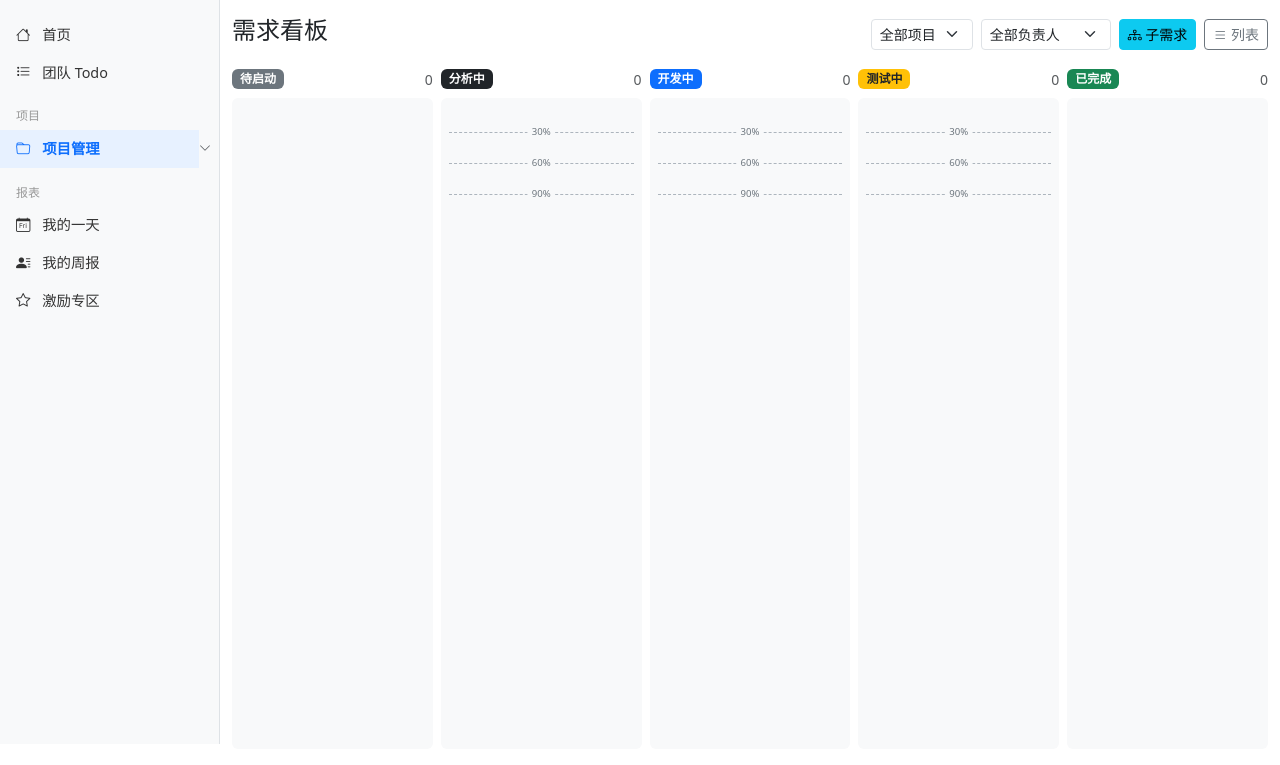
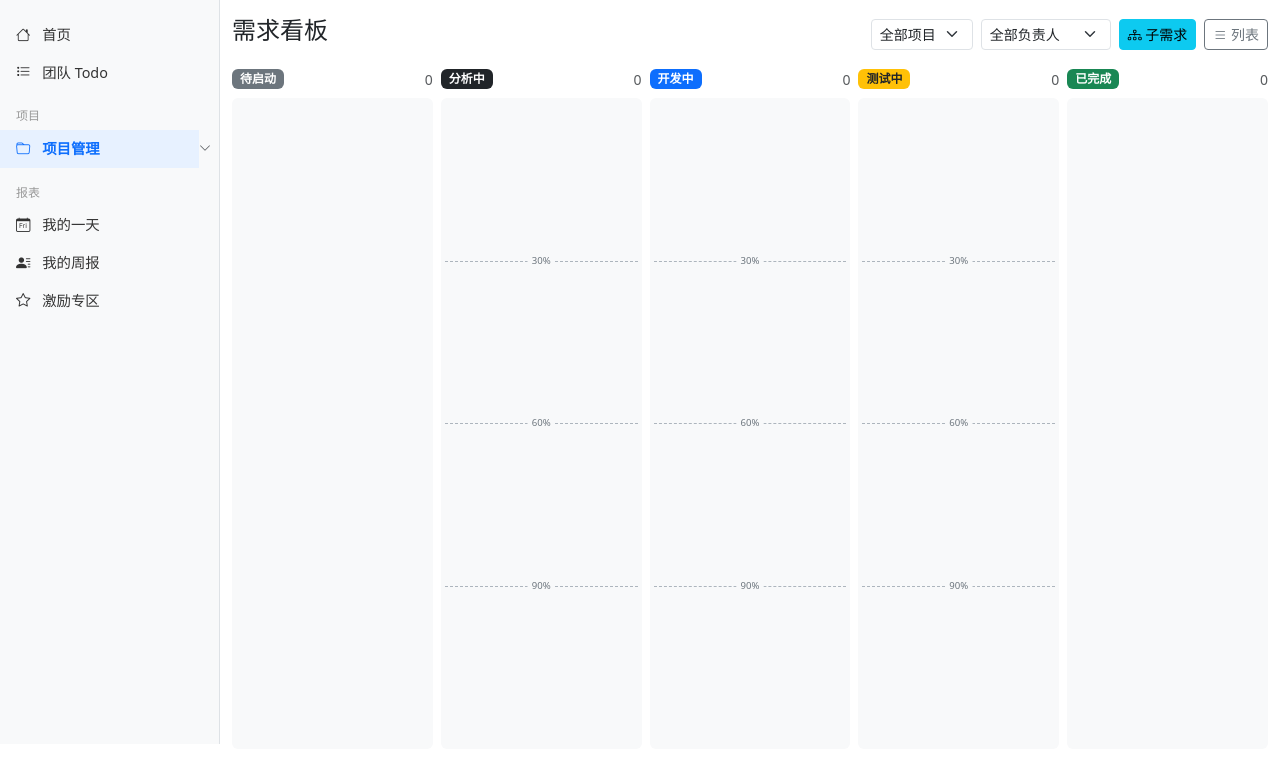
Before and after one commit to xshii/ReqSysAI, a Flask app: page /requirements/board in a window 1280 px wide. Shown: the part 56-821 px from the top of the page. Run offline with Flask 3, Linux system fonts and the light colour scheme; the visitor is signed in with stand-in values (Sample User, id 1); data comes from the database, SQL or seed files in the repository; data that the repository does not hold is empty; some libraries are stand-ins or nearby versions.

Commit message:
fix: 看板30%/60%/90%分隔线改为绝对定位overlay
分隔线不再参与内容流，固定在列高25%/50%/75%位置
卡片多少都不会遮挡刻度线

Co-Authored-By: Claude Opus 4.6 (1M context) <noreply@anthropic.com>

```diff
--- a/app/templates/requirement/board.html
+++ b/app/templates/requirement/board.html
@@ -7,8 +7,8 @@
 .kanban-col { display:flex;flex-direction:column;height:100%;overflow-y:auto; }
 .pct-zone { min-height:30px;position:relative; }
 .pct-zone.drag-target { background:rgba(13,110,253,.06); }
-.pct-divider { border-top:1px dashed #adb5bd;position:relative;margin:0 4px; }
-.pct-divider span { position:absolute;top:-8px;left:50%;transform:translateX(-50%);background:#f8f9fa;padding:0 4px;font-size:.6em;color:#6c757d; }
+.pct-overlay { position:absolute;left:4px;right:4px;border-top:1px dashed #adb5bd;pointer-events:none;z-index:3; }
+.pct-overlay span { position:absolute;top:-8px;left:50%;transform:translateX(-50%);background:#f8f9fa;padding:0 4px;font-size:.6em;color:#6c757d; }
 .kanban-card { cursor: grab; transition: transform 0.1s; }
 .kanban-card:active { cursor: grabbing; transform: scale(0.97); }
 .kanban-card.drag-over { border-top: 3px solid #0d6efd; }
@@ -46,10 +46,12 @@
             <span class="text-muted small">{{ reqs | length }}</span>
         </div>
         {% set has_zones = status not in ('pending_review', 'done') %}
-        <div class="kanban-col rounded p-1 bg-light" data-status="{{ status }}">
+        <div class="kanban-col rounded p-1 bg-light" data-status="{{ status }}" style="position:relative;">
             {% if has_zones %}
+                <div class="pct-overlay" style="top:25%;"><span>30%</span></div>
+                <div class="pct-overlay" style="top:50%;"><span>60%</span></div>
+                <div class="pct-overlay" style="top:75%;"><span>90%</span></div>
                 {% for z in [0, 30, 60, 90] %}
-                {% if z > 0 %}<div class="pct-divider"><span>{{ z }}%</span></div>{% endif %}
                 <div class="pct-zone" data-status="{{ status }}" data-pct="{{ z }}"
                      ondragover="onDragOver(event)" ondragenter="onZoneEnter(event, this)" ondragleave="onZoneLeave(event, this)" ondrop="onZoneDrop(event, this)">
                 {% for r in reqs %}
```
